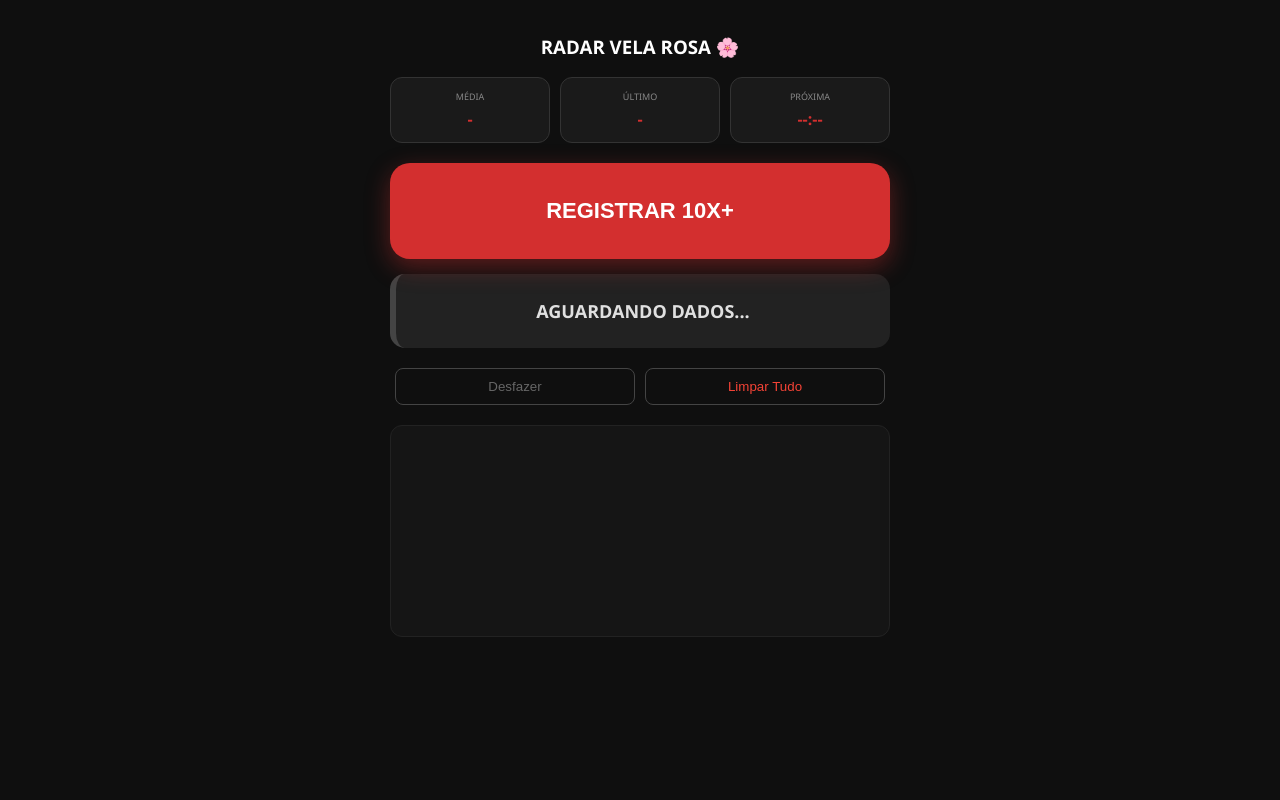
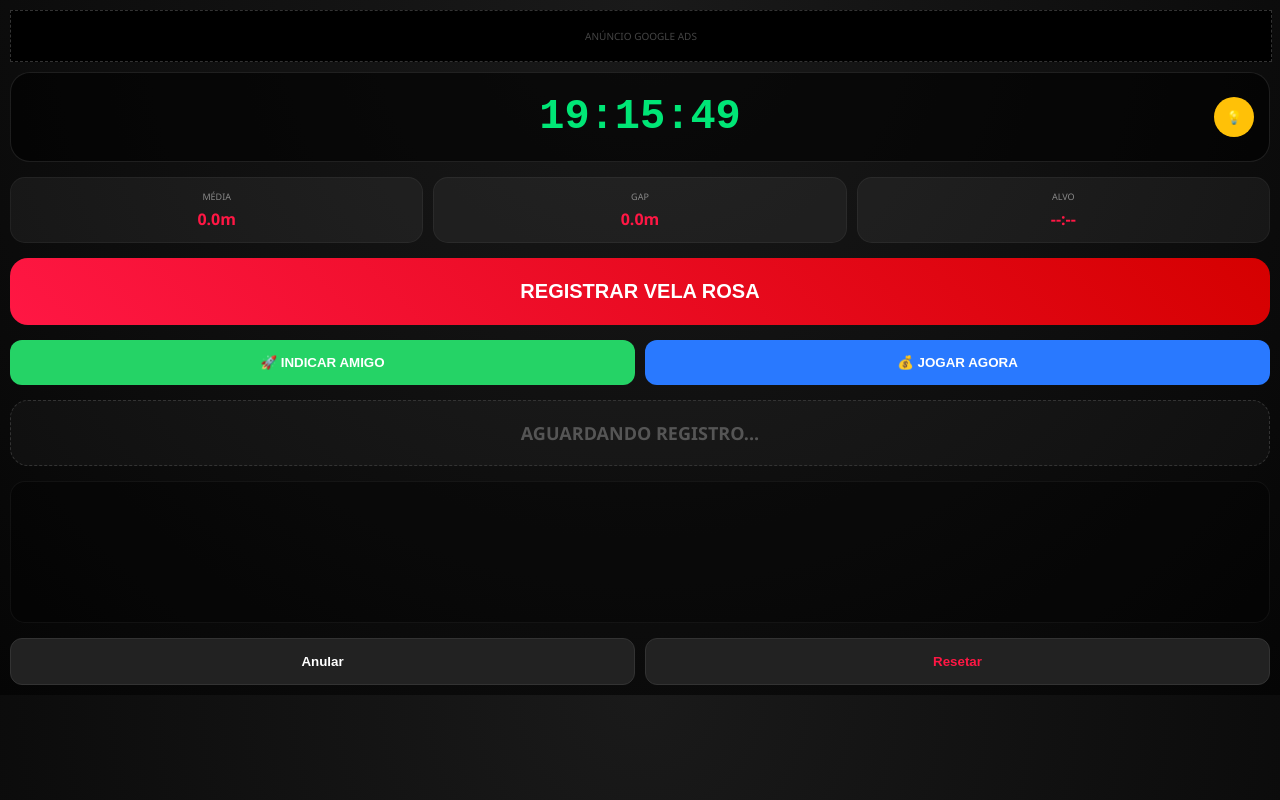
Before and after one commit to vanildo311091/Analizador, a plain HTML site: page index.html in a window 1280 px wide. Drawn offline with Linux system fonts and the light colour scheme.

Commit message:
Update index.html

```diff
--- a/index.html
+++ b/index.html
@@ -3,103 +3,229 @@
 <head>
     <meta charset="UTF-8">
     <meta name="viewport" content="width=device-width, initial-scale=1.0, maximum-scale=1.0, user-scalable=no">
-    <title>Radar Vela Rosa</title>
+    <title>Radar Pro Elite</title>
+
+    <link rel="manifest" href="manifest.json">
+    <meta name="theme-color" content="#ff1744">
+    <link rel="apple-touch-icon" href="https://cdn-icons-png.flaticon.com/512/861/861058.png">
+
     <style>
-        :root { --primary: #d32f2f; --bg: #0f0f0f; --card: #1a1a1a; --text: #e0e0e0; --green: #4caf50; }
-        body { font-family: 'Segoe UI', sans-serif; background: var(--bg); color: var(--text); padding: 15px; margin: 0; }
-        .container { max-width: 500px; margin: auto; }
-        .dashboard { display: grid; grid-template-columns: repeat(3, 1fr); gap: 10px; margin-bottom: 20px; }
-        .stat-card { background: var(--card); padding: 12px; border-radius: 12px; text-align: center; border: 1px solid #333; }
-        .stat-card small { font-size: 9px; color: #888; text-transform: uppercase; display: block; }
-        .stat-card div { font-size: 16px; font-weight: bold; margin-top: 5px; color: var(--primary); }
-        .btn-trigger { background: var(--primary); color: white; border: none; padding: 35px 20px; width: 100%; border-radius: 20px; font-size: 22px; font-weight: bold; cursor: pointer; transition: 0.2s; box-shadow: 0 8px 25px rgba(211, 47, 47, 0.4); margin-bottom: 15px; }
-        #monitor-status { background: #222; padding: 25px; border-radius: 15px; text-align: center; border-left: 6px solid #444; margin-bottom: 20px; }
-        .alerta-ativo { border-left-color: var(--green) !important; animation: pulse 1.5s infinite; }
-        @keyframes pulse { 0% { background: #222; } 50% { background: #1b331c; } 100% { background: #222; } }
-        .history { background: #151515; padding: 15px; border-radius: 12px; height: 180px; overflow-y: auto; font-family: monospace; font-size: 13px; border: 1px solid #222; }
-        .row { display: flex; justify-content: space-between; padding: 10px 0; border-bottom: 1px solid #222; }
-        .btn-small { background: transparent; color: #666; border: 1px solid #444; padding: 10px; border-radius: 8px; flex: 1; margin: 0 5px; cursor: pointer; }
+        :root {
+            --primary: #ff1744;
+            --bg: #050505;
+            --card: rgba(255, 255, 255, 0.05);
+            --green: #00e676;
+            --blue: #2979ff;
+            --gold: #ffc107;
+            --text: #ffffff;
+            --whatsapp: #25d366;
+        }
+
+        body {
+            font-family: 'Segoe UI', sans-serif;
+            background: radial-gradient(circle at top, #1a1a1a, #050505);
+            color: var(--text);
+            padding: 10px; margin: 0;
+            text-align: center; user-select: none;
+        }
+
+        /* BANNER AD */
+        .ad-container {
+            width: 100%; min-height: 50px; background: #000;
+            margin-bottom: 10px; border: 1px dashed #333;
+            display: flex; align-items: center; justify-content: center;
+            font-size: 10px; color: #444;
+        }
+
+        .clock-card {
+            background: rgba(0, 0, 0, 0.6); padding: 20px;
+            border-radius: 20px; border: 1px solid rgba(255, 255, 255, 0.1);
+            margin-bottom: 15px; position: relative;
+        }
+
+        #clock { font-size: 42px; font-weight: 800; color: var(--green); font-family: monospace; }
+
+        .btn-tips {
+            position: absolute; right: 15px; top: 50%; transform: translateY(-50%);
+            background: var(--gold); border: none; border-radius: 50%;
+            width: 40px; height: 40px; cursor: pointer; display: flex; align-items: center; justify-content: center;
+        }
+
+        .grid { display: grid; grid-template-columns: repeat(3, 1fr); gap: 10px; margin-bottom: 15px; }
+        .card { background: var(--card); padding: 12px 8px; border-radius: 15px; border: 1px solid rgba(255,255,255,0.05); }
+        .card small { font-size: 9px; color: #888; text-transform: uppercase; display: block; margin-bottom: 5px; }
+        .card .val { font-size: 16px; font-weight: bold; color: var(--primary); }
+
+        /* BOTÕES PRINCIPAIS */
+        .btn-reg {
+            background: linear-gradient(45deg, #ff1744, #d50000); color: white;
+            border: none; padding: 22px; width: 100%; border-radius: 18px;
+            font-size: 20px; font-weight: 900; text-transform: uppercase;
+            cursor: pointer; margin-bottom: 15px; transition: 0.2s;
+        }
+        .btn-reg:active { transform: scale(0.95); }
+
+        /* CRESCIMENTO E AFILIADOS */
+        .btn-growth { display: flex; gap: 10px; margin-bottom: 15px; }
+        .btn-share {
+            flex: 1; background: var(--whatsapp); color: white; border: none;
+            padding: 15px; border-radius: 12px; font-weight: bold; cursor: pointer;
+        }
+        .btn-affiliate {
+            flex: 1; background: var(--blue); color: white; border: none;
+            padding: 15px; border-radius: 12px; font-weight: bold; cursor: pointer;
+        }
+
+        #monitor {
+            background: rgba(255,255,255,0.03); padding: 20px; border-radius: 18px;
+            font-size: 18px; font-weight: bold; color: #555; border: 1px dashed #333; margin-bottom: 15px;
+        }
+        .status-active { background: rgba(0, 230, 118, 0.1) !important; color: var(--green) !important; border: 1px solid var(--green) !important; }
+        .status-break { background: rgba(255, 23, 68, 0.1) !important; color: var(--primary) !important; border: 1px solid var(--primary) !important; }
+
+        .history {
+            background: rgba(0,0,0,0.3); border-radius: 15px; padding: 10px;
+            height: 120px; overflow-y: auto; border: 1px solid rgba(255,255,255,0.05); text-align: left; margin-bottom: 15px;
+        }
+        .hist-row { display: flex; justify-content: space-between; padding: 8px; border-bottom: 1px solid #1a1a1a; font-size: 12px; }
+
+        .btn-footer { display: flex; gap: 10px; }
+        .btn-sec { flex: 1; padding: 15px; border-radius: 12px; background: #222; border: 1px solid #333; color: white; font-weight: bold; cursor: pointer; }
+
+        /* MODAL DICAS */
+        .modal-overlay { display: none; position: fixed; top: 0; left: 0; width: 100%; height: 100%; background: rgba(0,0,0,0.8); z-index: 999; }
+        .modal-tips {
+            display: none; position: fixed; top: 50%; left: 50%; transform: translate(-50%, -50%);
+            background: #1a1a1a; border: 2px solid var(--gold); padding: 20px; border-radius: 20px; z-index: 1000; width: 85%; max-width: 320px;
+        }
+        .tip-item { margin-bottom: 12px; font-size: 14px; text-align: left; }
+        .tip-item b { color: var(--gold); display: block; }
     </style>
 </head>
 <body>
-<div class="container">
-    <h3 style="text-align: center; color: white;">RADAR VELA ROSA 🌸</h3>
-    <div class="dashboard">
-        <div class="stat-card"><small>Média</small><div id="frequencia">-</div></div>
-        <div class="stat-card"><small>Último</small><div id="intervalo">-</div></div>
-        <div class="stat-card"><small>Próxima</small><div id="estimativa">--:--</div></div>
+
+    <div class="ad-container">
+        ANÚNCIO GOOGLE ADS
     </div>
-    <button class="btn-trigger" onclick="registrar()">REGISTRAR 10X+</button>
-    <div id="monitor-status">
-        <strong id="msg-status" style="font-size: 18px;">AGUARDANDO DADOS...</strong>
+
+    <div class="clock-card">
+        <div id="clock">00:00:00</div>
+        <button class="btn-tips" onclick="toggleTips()">💡</button>
     </div>
-    <div style="display: flex; margin-bottom: 20px;">
-        <button class="btn-small" onclick="desfazer()">Desfazer</button>
-        <button class="btn-small" onclick="limpar()" style="color: #f44336;">Limpar Tudo</button>
+
+    <div class="grid">
+        <div class="card"><small>MÉDIA</small><div class="val" id="media">0.0m</div></div>
+        <div class="card"><small>GAP</small><div class="val" id="gap">0.0m</div></div>
+        <div class="card"><small>ALVO</small><div class="val" id="projecao">--:--</div></div>
     </div>
-    <div class="history" id="historico"></div>
+
+    <button class="btn-reg" onclick="registrar()">REGISTRAR VELA ROSA</button>
+
+    <div class="btn-growth">
+        <button class="btn-share" onclick="compartilhar()">🚀 INDICAR AMIGO</button>
+        <button class="btn-affiliate" onclick="window.open('https://SEU-LINK-AQUI.com', '_blank')">💰 JOGAR AGORA</button>
+    </div>
+
+    <div id="monitor">AGUARDANDO REGISTRO...</div>
+
+    <div class="history" id="lista"></div>
+
+    <div class="btn-footer">
+        <button class="btn-sec" onclick="anular()">Anular</button>
+        <button class="btn-sec" onclick="limpar()" style="color:var(--primary)">Resetar</button>
+    </div>
+
+    <div class="modal-overlay" id="overlay" onclick="toggleTips()"></div>
+    <div class="modal-tips" id="modalTips">
+        <h3 style="color:var(--gold)">ESTRATÉGIA ELITE</h3>
+        <div class="tip-item"><b>1. BANCA:</b> Entre com apenas 1% do seu capital.</div>
+        <div class="tip-item"><b>2. SINAL:</b> Prepare a aposta quando o monitor ficar VERDE.</div>
+        <div class="tip-item"><b>3. SAÍDA:</b> Recomenda-se tirar o lucro em 2.0x e deixar o resto subir.</div>
+        <button class="btn-sec" onclick="toggleTips()" style="width:100%; border-color: var(--gold)">FECHAR</button>
     </div>
 
     <script>
         let registros = [];
-    let alertaEnviado = false;
+        let alvo = null;
+        let audioCtx = null;
+        let avisouEntrada = false;
 
-    // Novo Token e Chat ID validados
-    const TOKEN = '8571954149:AAGrOujOSR1EcYwA1yg2sJUbLBOf0Gd0mUs';
-    const CHAT_ID = '6757113885';
+        // PWA Service Worker
+        if ('serviceWorker' in navigator) {
+            navigator.serviceWorker.register('sw.js').catch(() => console.log("SW offline mode"));
+        }
 
-    async function enviarTelegram(msg) {
-        const url = `https://api.telegram.org/bot${TOKEN}/sendMessage?chat_id=${CHAT_ID}&text=${encodeURIComponent('🌸 RADAR VELA ROSA 🌸\n\n' + msg)}`;
-        try {
-            const resp = await fetch(url);
-            const data = await resp.json();
-            if(data.ok) console.log("Mensagem enviada!");
-            else console.error("Erro no Telegram:", data.description);
-        } catch(e) { console.error("Erro na requisição"); }
+        function toggleTips() {
+            const m = document.getElementById('modalTips');
+            const o = document.getElementById('overlay');
+            const show = m.style.display === 'block';
+            m.style.display = show ? 'none' : 'block';
+            o.style.display = show ? 'none' : 'block';
+        }
+
+        function compartilhar() {
+            if (navigator.share) {
+                navigator.share({
+                    title: 'Radar Pro Elite',
+                    text: 'Pegue velas rosas com este radar gratuito!',
+                    url: window.location.href
+                });
+            } else { alert("Copie o link: " + window.location.href); }
+        }
+
+        function alerta(texto) {
+            if (!audioCtx) audioCtx = new (window.AudioContext || window.webkitAudioContext)();
+            window.speechSynthesis.cancel();
+            const m = new SpeechSynthesisUtterance(texto.replace(/Padrão/g, "Padron"));
+            m.lang = 'pt-BR';
+            window.speechSynthesis.speak(m);
         }
 
         function registrar() {
-        registros.unshift(new Date());
-        alertaEnviado = false;
-        analisar();
+            const agora = new Date();
+            registros.unshift(agora);
+            avisouEntrada = false;
+
+            if (registros.length >= 2) {
+                let soma = 0;
+                for (let i = 0; i < registros.length - 1; i++) soma += (registros[i] - registros[i+1]);
+                const mediaMs = soma / (registros.length - 1);
+
+                document.getElementById('media').innerText = (mediaMs / 60000).toFixed(1) + "m";
+                document.getElementById('gap').innerText = ((registros[0] - registros[1]) / 60000).toFixed(1) + "m";
+
+                alvo = new Date(registros[0].getTime() + mediaMs);
+                document.getElementById('projecao').innerText = alvo.toLocaleTimeString('pt-BR', {hour:'2-digit', minute:'2-digit'});
+            }
             atualizarUI();
         }
 
-    function analisar() {
-        if (registros.length < 2) return;
-        let soma = 0;
-        for (let i = 0; i < registros.length - 1; i++) { soma += (registros[i] - registros[i+1]); }
-        const mediaMs = soma / (registros.length - 1);
-        document.getElementById('frequencia').innerText = (mediaMs / 60000).toFixed(1) + "m";
-        document.getElementById('intervalo').innerText = ((registros[0] - registros[1]) / 60000).toFixed(1) + "m";
-        document.getElementById('estimativa').innerText = new Date(registros[0].getTime() + mediaMs).toLocaleTimeString([], {hour: '2-digit', minute:'2-digit'});
-    }
-
         function atualizarUI() {
-        document.getElementById('historico').innerHTML = registros.map((d, i) => `
-            <div class="row"><span>Vela #${registros.length - i}</span> <span>${d.toLocaleTimeString()}</span></div>
+            document.getElementById('lista').innerHTML = registros.map((d, i) => `
+                <div class="hist-row"><span>VELA #${registros.length - i}</span> <span>${d.toLocaleTimeString('pt-BR')}</span></div>
             `).join('');
         }
 
-    function desfazer() { if (registros.length > 0) { registros.shift(); analisar(); atualizarUI(); } }
-    function limpar() { if(confirm("Limpar dados?")) { registros = []; location.reload(); } }
+        function anular() { registros.shift(); atualizarUI(); }
+        function limpar() { if(confirm("Resetar?")) location.reload(); }
 
         setInterval(() => {
-        if (registros.length < 2) return;
-        const mediaMs = (registros[0] - registros[registros.length - 1]) / (registros.length - 1);
-        const tempoDecorrido = new Date() - registros[0];
-        const statusBox = document.getElementById('monitor-status');
-        const msgLabel = document.getElementById('msg-status');
+            const agora = new Date();
+            document.getElementById('clock').innerText = agora.toLocaleTimeString('pt-BR');
 
-        if (tempoDecorrido >= (mediaMs - 45000) && tempoDecorrido <= (mediaMs + 90000)) {
-            statusBox.classList.add('alerta-ativo');
-            msgLabel.innerText = "🔥 ZONA DE PROBABILIDADE";
-            msgLabel.style.color = "#4caf50";
-            if (!alertaEnviado) { enviarTelegram("ENTRADA LIBERADA!"); alertaEnviado = true; }
+            if (alvo && registros.length >= 2) {
+                const mon = document.getElementById('monitor');
+                const decorrido = agora - registros[0];
+                const diff = (alvo - agora) / 1000;
+
+                if (diff < 45 && diff > -60) {
+                    mon.className = 'status-active'; mon.innerText = "ENTRADA LIBERADA";
+                    if (!avisouEntrada) { alerta("Entrada liberada"); avisouEntrada = true; }
+                } else if (diff <= -60) {
+                    mon.className = 'status-break'; mon.innerText = "PADRÃO QUEBRADO";
                 } else {
-            statusBox.classList.remove('alerta-ativo');
-            msgLabel.innerText = "ANALISANDO...";
-            msgLabel.style.color = "#888";
+                    mon.className = ''; mon.innerText = "ANALISANDO CICLO...";
+                }
             }
         }, 1000);
     </script>
```
Lines whose indentation alone changed are shown as unchanged.
